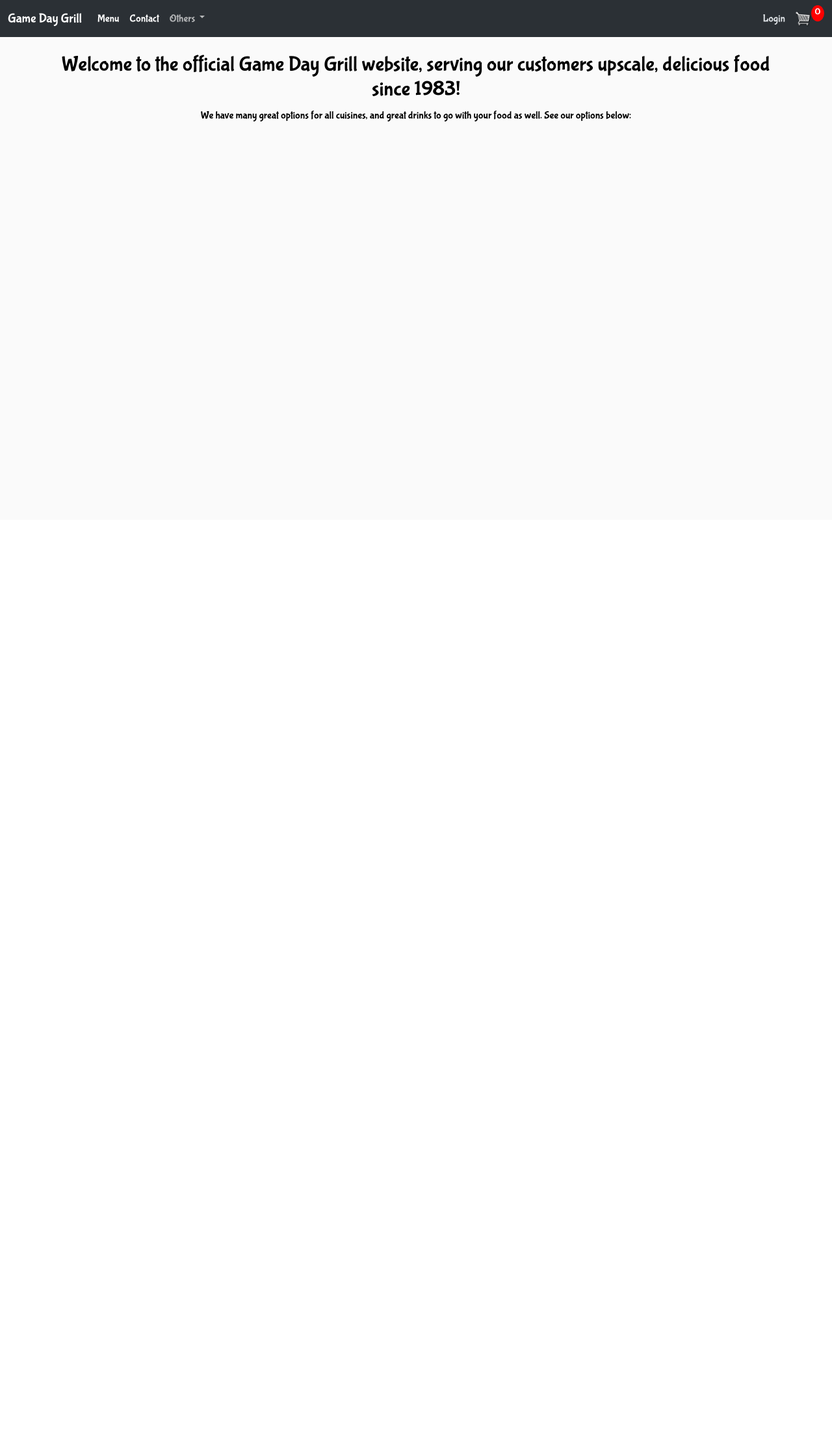
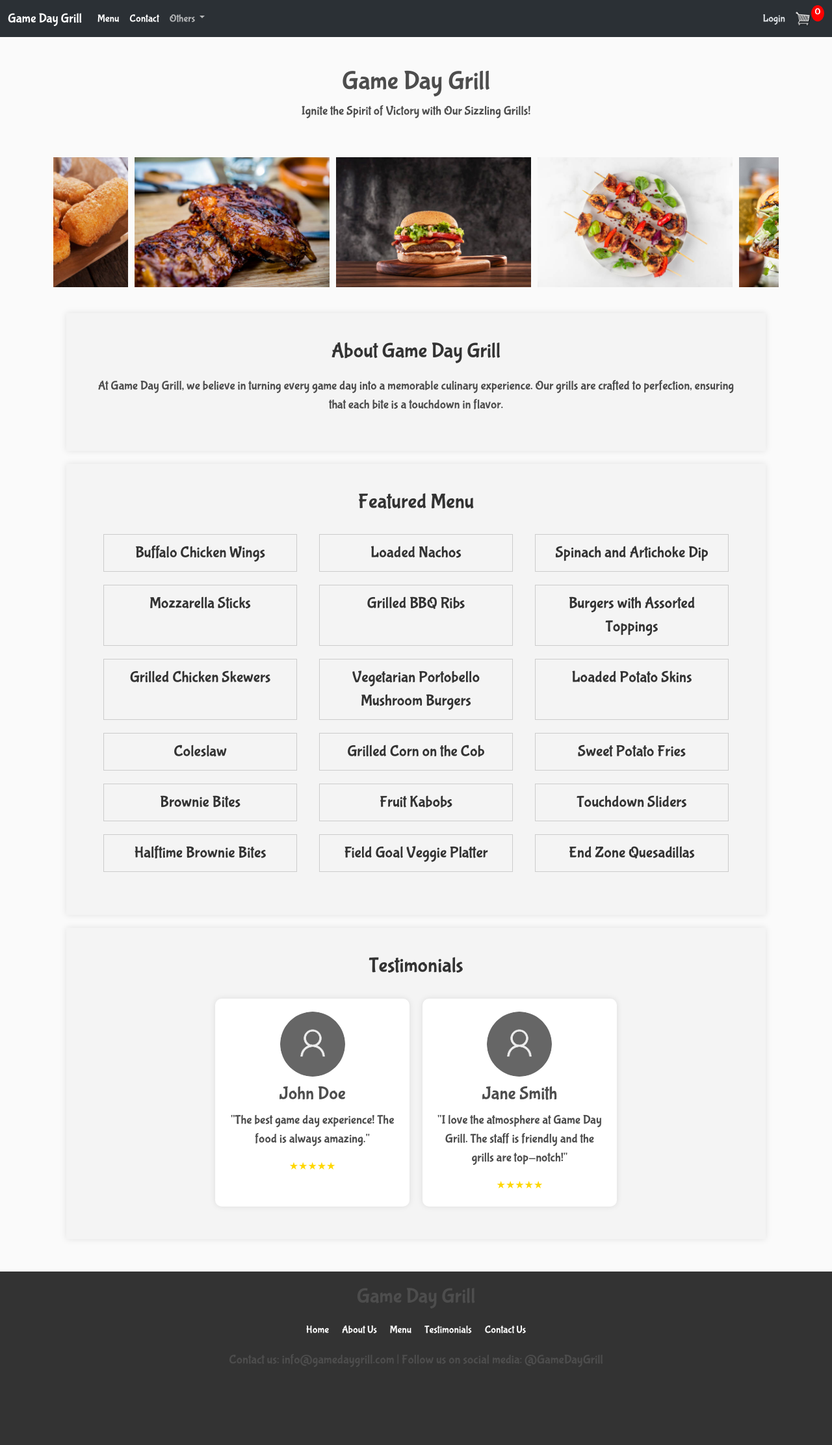
Before and after one commit to GreenTreeGaming/Game-Day-Grill, a Django app: page / in a window 1280 px wide. Shown: the whole page at 65% size. Before the commit the page ends 187 px from the top, so only its background shows below. Run offline with Django 4.2, Linux system fonts and the light colour scheme; data comes from the database, SQL or seed files in the repository; both versions use the stored data as it was after the commit.

Commit message:
new update

```diff
--- a/gamedaygrill/store/templates/store/home.html
+++ b/gamedaygrill/store/templates/store/home.html
@@ -1,52 +1,204 @@
 {% extends 'store/main.html' %}
 {% load static %}
 
-
 {% block content %}
 <style>
-    .welcome-text {
-        color: black;
-    }
-    .food-link {
-        color: red;
-    }
-    .food-button {
-        font-size: 25px;
-        background-color: grey;
-        color: lightblue;
-        border-radius: 10px;
-    }
+body {
+    margin: 0;
+    padding: 0;
+}
+
+header {
+    color: #fff;
+    text-align: center;
+    padding: 20px;
+}
+
+h1 {
+    font-size: 2.5em;
+}
+
+p {
+    font-size: 1.2em;
+}
+
+#image-gallery {
+    display: flex;
+    overflow-x: auto;
+    justify-content: flex-start;
+    gap: 10px;
+    padding: 20px;
+}
+
+#image-gallery img {
+    height: 200px;
+    object-fit: cover;
+    transition: transform .2s; /* Animation */
+}
+
+#image-gallery img:hover {
+    transform: scale(1.1); /* Zoom in */
+}
+
+.gallery-item {
+    margin: 10px;
+    overflow: hidden;
+    border-radius: 8px;
+    box-shadow: 0 0 10px rgba(0, 0, 0, 0.1);
+}
+
+#about-us, #featured-menu {
+    background-color: #f4f4f4;
+    padding: 40px;
+    margin: 20px;
+    box-shadow: 0 0 10px rgba(0, 0, 0, 0.1);
+}
+
+h2 {
+    color: #333;
+    font-size: 2em;
+    text-align: center;
+    margin-bottom: 20px; /* Added some space below the title */
+}
+
+ul {
+    list-style: none;
+    padding: 0;
+    display: flex; /* Display the menu items in a row */
+    justify-content: space-around; /* Distribute the items evenly */
+    flex-wrap: wrap; /* Allow the items to wrap to the next line */
+}
+
+#featured-menu li {
+    font-size: 1.5em;
+    text-align: center;
+    color: #333;
+    margin-bottom: 10px;
+    padding: 10px;
+    border: 1px solid #ccc;
+    flex-basis: 30%; /* Each item will take up 30% of the row */
+    margin: 10px; /* Added some space around each item */
+}
+
+#testimonials {
+    background-color: #f4f4f4;
+    padding: 40px;
+    margin: 20px;
+    box-shadow: 0 0 10px rgba(0, 0, 0, 0.1);
+    text-align: center;
+}
+
+.testimonial-cards {
+    display: flex;
+    justify-content: center;
+    flex-wrap: wrap;
+}
+
+
+.testimonial {
+    background-color: #fff;
+    border-radius: 10px;
+    box-shadow: 0 0 10px rgba(0, 0, 0, 0.1);
+    padding: 20px;
+    width: 30%;
+    margin: 10px;
+    display: flex;
+    flex-direction: column;
+    align-items: center;
+}
+
+#testimonials h2 {
+    text-align: center;
+}
+
+.testimonial img {
+    border-radius: 50%;
+    width: 100px;
+    height: 100px;
+    object-fit: cover;
+    margin-bottom: 10px;
+}
+
+.testimonial h3 {
+    margin: 0;
+    margin-bottom: 10px;
+}
+
+.testimonial p {
+    text-align: center;
+}
+
+.stars {
+    color: gold;
+}
 </style>
 
-<h2 class="welcome-text">Welcome to the official Game Day Grill website, serving our customers upscale, delicious food since 1983!</h3>
-<p class="welcome-text">
-    We have many great options for all cuisines, and great drinks to go with your food as well. See our options below:
-</p>
-<!-- <a href="https://en.wikipedia.org/wiki/Butter_chicken" target="_blank">
-    <img src="butter chick q.png" height="300" width="300" title="Our delicious butter chicken!">
-</a>
-<a href="https://en.wikipedia.org/wiki/Indian_cuisine" target="_blank" title="Our Indian food items!">
-    <button class="food-button">Our Options For Indian Food</button>
-</a>
-<a href="https://en.wikipedia.org/wiki/Pasta" target="_blank">
-    <img src="pasta.png" height="300" width="300" title="Our yummy pasta!">
-</a>
-<a href="https://en.wikipedia.org/wiki/Italian_cuisine" target="_blank" title="Our Italian food items!" class="food-link">
-    Our Options For Italian Food
-</a>
-<a href="https://en.wikipedia.org/wiki/Burrito" target="_blank">
-    <img src="burrito.png" height="300" width="300" title="Our scrumptious burrito!">
-</a>
-<a href="https://en.wikipedia.org/wiki/Mexican_cuisine" target="_blank" title="Our Mexican food items!" class="food-link">
-    Our Options For Mexican Food
-</a>
-<a href="https://en.wikipedia.org/wiki/Dumpling" target="_blank">
-    <img src="dumplings.png" height="300" width="300" title="Our fabulous dumplings!">
-</a>
-<a href="https://en.wikipedia.org/wiki/Chinese_cuisine" target="_blank" title="Our Chinese food items!" class="food-link">
-    Our Options For Chinese Food
-</a>
-<a href="https://en.wikipedia.org/wiki/Food" target="_blank" title="All our choices!" class="food-link">
-    All of our menu items
-</a> -->
+<header>
+    <h1>Game Day Grill</h1>
+    <p>Ignite the Spirit of Victory with Our Sizzling Grills!</p>
+</header>
+
+<section id="image-gallery">
+    {% for product in products %}
+        <img src="{{ product.image.url }}" alt="{{ product.name }}">
+    {% endfor %}
+</section>
+
+<section id="about-us">
+    <h2>About Game Day Grill</h2>
+    <p>At Game Day Grill, we believe in turning every game day into a memorable culinary experience. Our grills are crafted to perfection, ensuring that each bite is a touchdown in flavor.</p>
+</section>
+
+<section id="featured-menu">
+    <h2>Featured Menu</h2>
+    <ul>
+        {% for product in products %}
+            <li>{{ product.name }}</li>
+        {% endfor %}
+    </ul>
+</section>
+
+
+<section id="testimonials">
+    <h2>Testimonials</h2>
+    <div class="testimonial-cards">
+        <div class="testimonial">
+            <img src="{% static 'images/JohnDoe.png' %}" alt="John Doe">
+            <h3>John Doe</h3>
+            <p>"The best game day experience! The food is always amazing."</p>
+            <div class="stars">★★★★★</div>
+        </div>
+        <div class="testimonial">
+            <img src="{% static 'images/JohnDoe.png' %}" alt="Jane Smith">
+            <h3>Jane Smith</h3>
+            <p>"I love the atmosphere at Game Day Grill. The staff is friendly and the grills are top-notch!"</p>
+            <div class="stars">★★★★★</div>
+        </div>
+    </div>
+</section>
+
+<script>
+    window.onload = function() {
+        setTimeout(function() {
+            var scrollAmount = 0;
+            var scrollForward = true;
+            var slideTimer = setInterval(function(){
+                if (scrollForward) {
+                    document.getElementById('image-gallery').scrollLeft += 5;
+                    scrollAmount += 5;
+                    if(scrollAmount >= document.getElementById('image-gallery').scrollWidth - document.getElementById('image-gallery').offsetWidth){
+                        scrollForward = false;
+                    }
+                } else {
+                    document.getElementById('image-gallery').scrollLeft -= 5;
+                    scrollAmount -= 5;
+                    if(scrollAmount <= 0){
+                        scrollForward = true;
+                    }
+                }
+            }, 25);
+        }, 1000);
+    };
+</script>
+
 {% endblock content %}
--- a/gamedaygrill/store/templates/store/main.html
+++ b/gamedaygrill/store/templates/store/main.html
@@ -11,6 +11,45 @@
 
 </head>
 <body>
+    <style>
+    footer {
+    background-color: #333;
+    color: #fff;
+    padding: 20px;
+    padding-bottom: 100px;
+    margin-top: 50px; /* Add a margin to the top of the footer */
+    text-align: center;
+}
+
+    .footer-content {
+        max-width: 1200px;
+        margin: 0 auto;
+    }
+
+    .footer-content h3 {
+        font-size: 2em;
+        margin-bottom: 20px;
+    }
+
+    .footer-content ul {
+        list-style-type: none;
+        padding: 0;
+        display: flex;
+        justify-content: center;
+        margin-bottom: 20px;
+    }
+
+    .footer-content ul li {
+        margin: 0 10px;
+    }
+
+    .footer-content ul li a {
+        color: #fff;
+        text-decoration: none;
+    }
+    </style>
+
+
     <nav class="navbar navbar-expand-lg bg-body-tertiary">
         <div class="container-fluid">
             <a class="navbar-brand" href="{% url 'home' %}">Game Day Grill</a>
@@ -53,6 +92,20 @@
 
         {% endblock content %}
     </div>
+
+    <footer>
+        <div class="footer-content">
+            <h3>Game Day Grill</h3>
+            <ul>
+                <li><a href="{% url 'home' %}">Home</a></li>
+                <li><a href="#about">About Us</a></li>
+                <li><a href="{% url 'store' %}">Menu</a></li>
+                <li><a href="#testimonials">Testimonials</a></li>
+                <li><a href="{% url 'contact' %}">Contact Us</a></li>
+            </ul>
+            <p>Contact us: info@gamedaygrill.com | Follow us on social media: @GameDayGrill</p>
+        </div>
+    </footer>
 
 
     <script src="https://cdn.jsdelivr.net/npm/bootstrap@5.3.2/dist/js/bootstrap.bundle.min.js" integrity="sha384-C6RzsynM9kWDrMNeT87bh95OGNyZPhcTNXj1NW7RuBCsyN/o0jlpcV8Qyq46cDfL" crossorigin="anonymous"></script>
--- a/gamedaygrill/store/views.py
+++ b/gamedaygrill/store/views.py
@@ -16,7 +16,9 @@ def home(request):
     order = data['order']
     items = data['items']
 
-    context = {'cartItems': cartItems}
+    products = Product.objects.all()
+    context = {'products': products, 'cartItems': cartItems}
+
     return render(request, 'store/home.html', context)
 
 def cart(request):
@@ -38,6 +40,8 @@ def checkout(request):
 
     context = {'items': items, 'order': order, 'cartItems': cartItems}
     return render(request, 'store/checkout.html', context)
+
+
 
 def store(request):
     data = cartData(request)
```
Also changed, not shown: gamedaygrill/db.sqlite3, gamedaygrill/static/images/JohnDoe.png (added).
